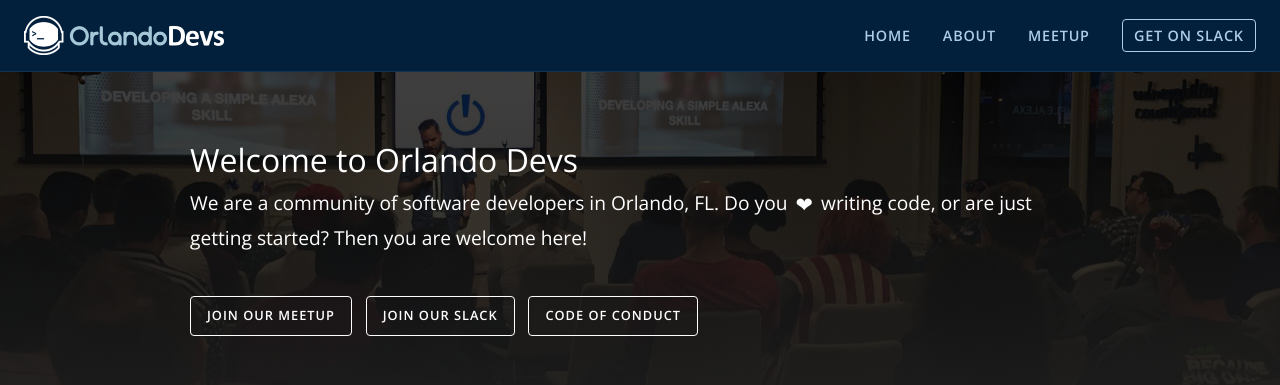
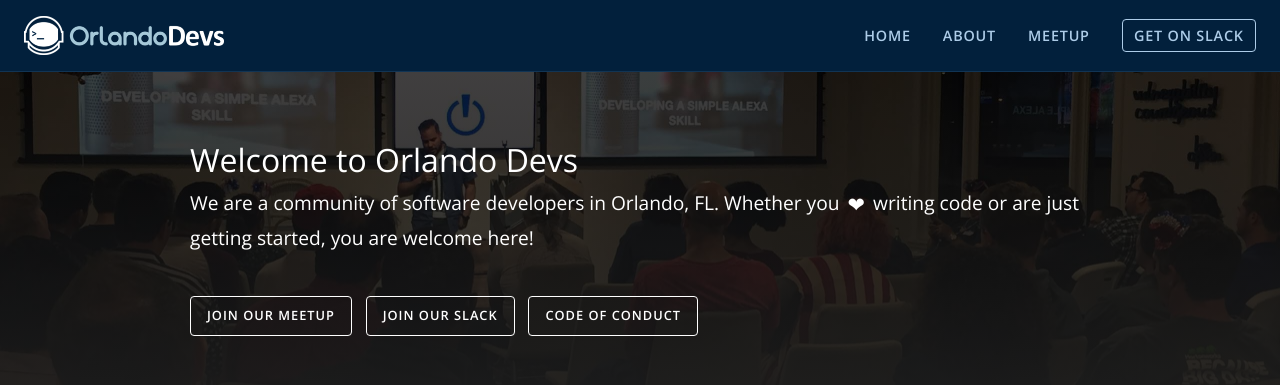
Before and after one commit to OrlandoDevs/orlandodevs.github.io, a Jekyll site: the page built from index.html, in a window 1280 px wide. Shown: the top 385 px of the page. Built offline with Jekyll 4.4.1, drawn with Linux system fonts in a browser that asks for light colours.

Commit message:
Home page text change

```diff
--- a/index.html
+++ b/index.html
@@ -9,7 +9,7 @@
 
     <p class="oc-welcome-intro">
       We are a community of software developers in Orlando, FL.
-      Do you <span class="oc-welcome-love">love</span> writing code, or are just getting started? Then you are welcome here!
+      Whether you <span class="oc-welcome-love">love</span> writing code or are just getting started, you are welcome here!
     </p>
 
     <p class="oc-welcome-btns">
```
